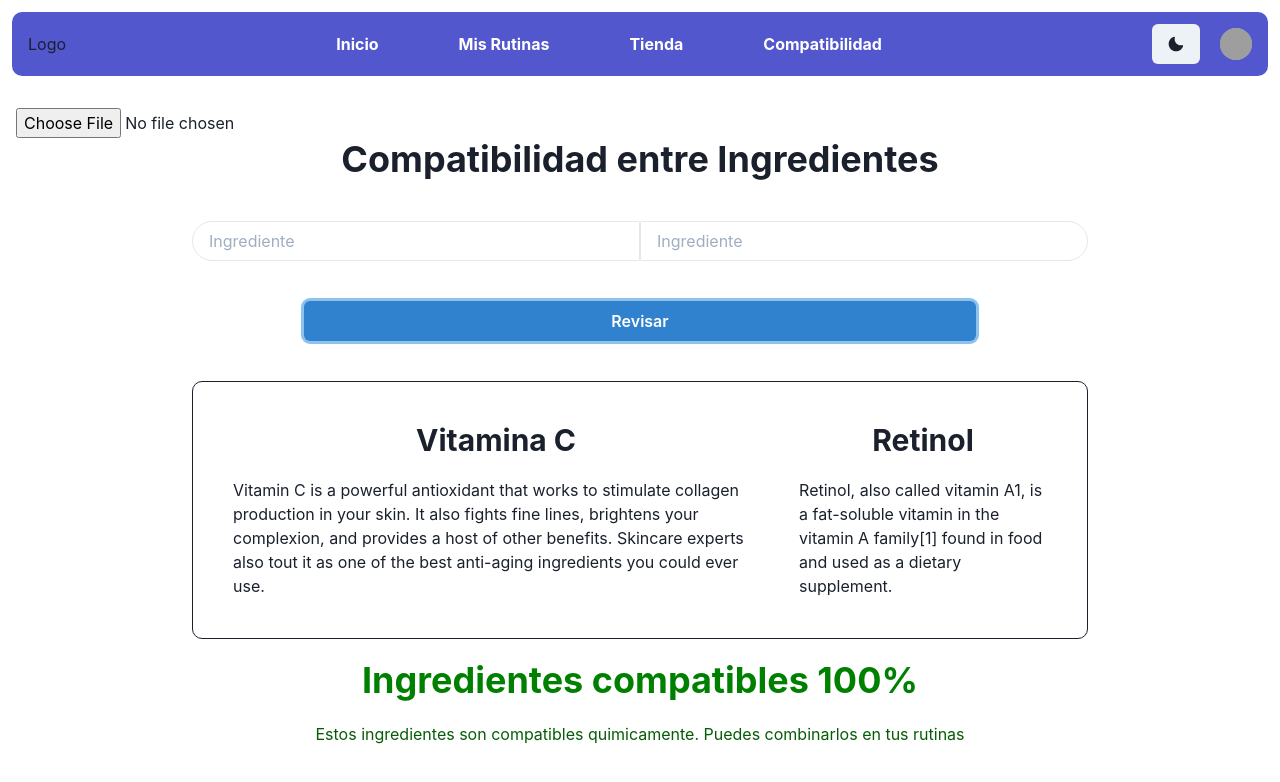
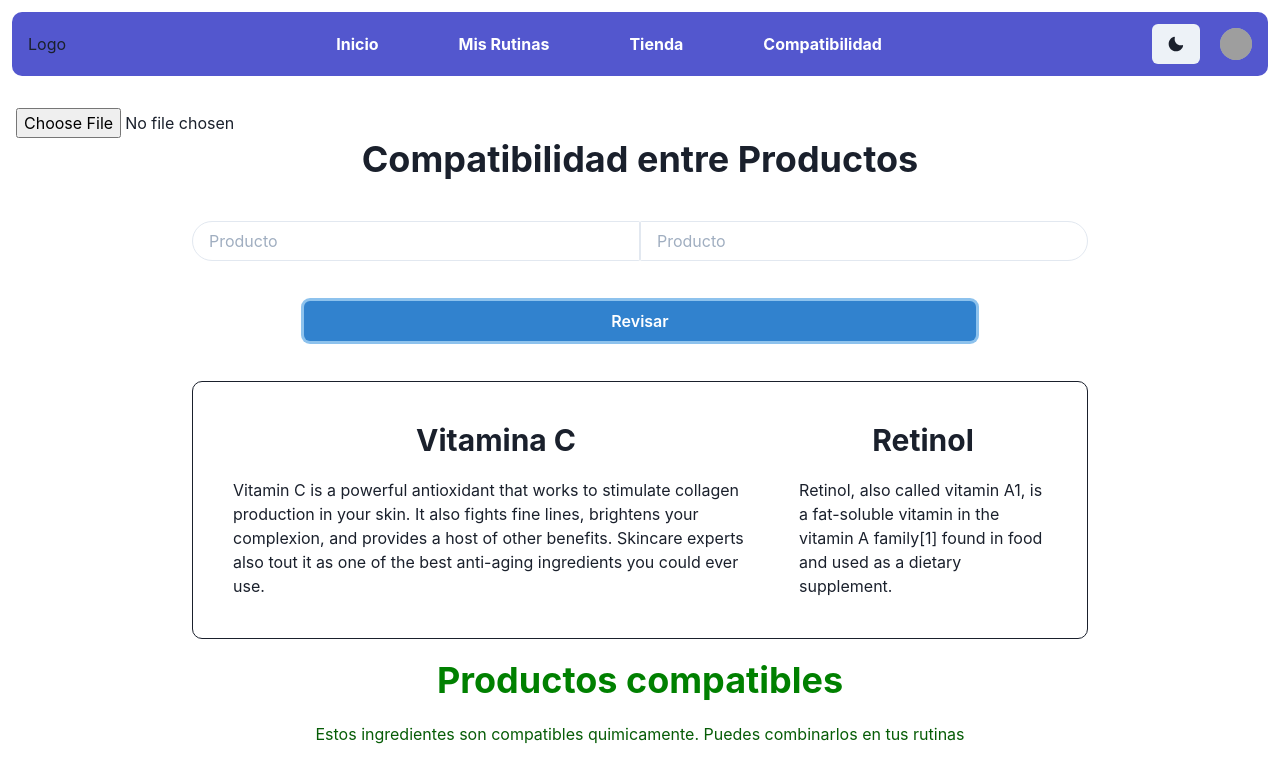
Before and after one commit to lucasangelino/skincare, a React (Vite) app in the folder frontend/: page /productsCompatibility in a window 1280 px wide. Both pictures are taken after a click on the button "Revisar". Shown: the top 782 px of the page. Built offline with nearby package versions, Linux system fonts and the light colour scheme; grey boxes are pictures that could not be loaded.

Commit message:
SKIN need to fix endpoint GET to POST to be able to receive body

```diff
--- a/frontend/src/pages/ProductsCompatibility.jsx
+++ b/frontend/src/pages/ProductsCompatibility.jsx
@@ -12,16 +12,42 @@ import Form from "../components/framework/Form";
 import CompatibilityLoader from "../components/framework/ProductCompatibilityLoader";
 
 export function ProductsCompatibility() {
+  const [isLoading, setIsLoading] = React.useState(false);
   const [isResult, setIsResult] = React.useState(false);
-  const [isLoading, setIsLoading] = React.useState(false);
+  const [isError, setIsError] = React.useState(false);
+  const [errorMessage, setErrorMessage] = React.useState("");
+  const [result, setResult] = React.useState([]);
+  const [product1, setProduct1] = React.useState("");
+  const [product2, setProduct2] = React.useState("");
 
   const handleSubmit = React.useCallback(() => {
     setIsLoading(true);
     const interval = setInterval(() => {
+      setIsLoading(false);
       setIsResult(true);
-      setIsLoading(false);
-    }, 2000);
-    return () => clearInterval(interval);
+    }, 2500);
+  }, []);
+
+  const compare = async (product1, product2) => {
+    const response = await fetch(`http://localhost:8080/product/compare`, {
+      method: "POST",
+      headers: {
+        "Content-Type": "application/json",
+      },
+      body: JSON.stringify({
+        product_ids: [product1, product2],
+      }),
+    });
+    const data = await response.json();
+    console.log(data);
+  };
+
+  const handleProduct1Change = React.useCallback((event) => {
+    setProduct1(event.target.value);
+  });
+
+  const handleProduct2Change = React.useCallback((event) => {
+    setProduct2(event.target.value);
   }, []);
 
   return (
@@ -33,10 +59,20 @@ export function ProductsCompatibility() {
         capture="environment"
       />
       <Container maxW="6xl" centerContent>
-        <Heading marginBottom={10}>Compatibilidad entre Ingredientes</Heading>
+        <Heading marginBottom={10}>Compatibilidad entre Productos</Heading>
         <HStack spacing={0} width="80%" marginBottom={10}>
-          <Input placeholder="Ingrediente" size="md" borderLeftRadius={100} />
-          <Input placeholder="Ingrediente" size="md" borderRightRadius={100} />
+          <Input
+            placeholder="Producto"
+            size="md"
+            borderLeftRadius={100}
+            onChange={handleProduct1Change}
+          />
+          <Input
+            placeholder="Producto"
+            size="md"
+            borderRightRadius={100}
+            onChange={handleProduct2Change}
+          />
         </HStack>
         <Button
           colorScheme="blue"
@@ -97,7 +133,7 @@ export function ProductsCompatibility() {
               </HStack>
             </Box>
             <Heading color="green" marginBottom={3}>
-              Ingredientes compatibles 100%
+              Productos compatibles
             </Heading>
             <Text color="#065c06" padding={2} borderRadius={2}>
               Estos ingredientes son compatibles quimicamente. Puedes
```
Also changed, not shown: 1 other file (tests, documents, lock files or other folders).
